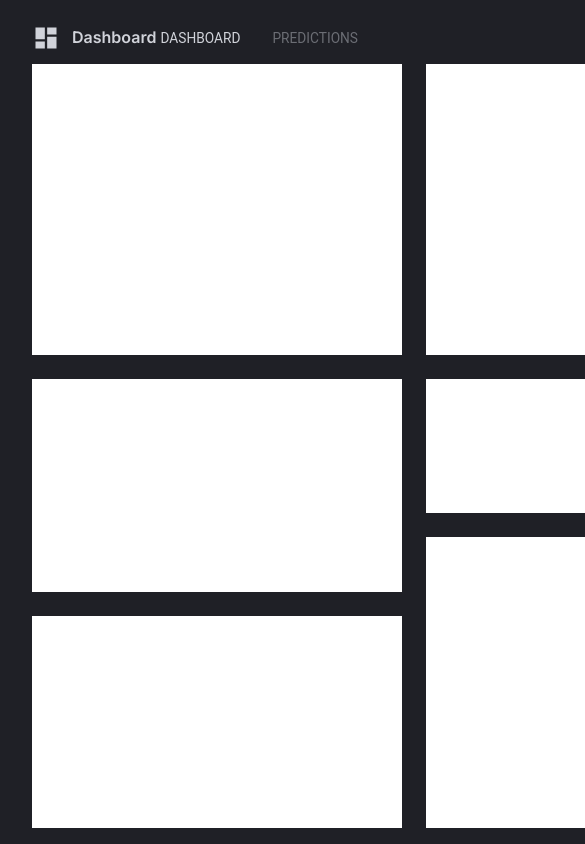
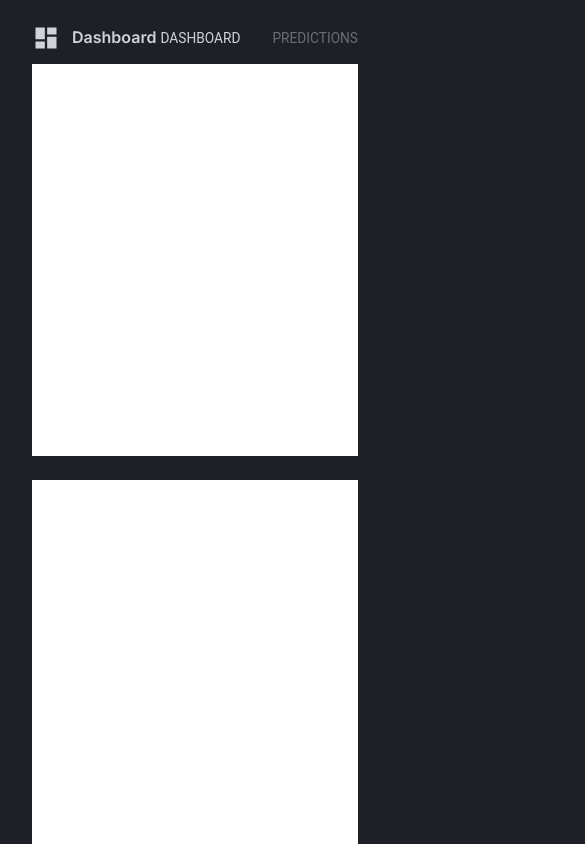
Before and after one commit to karanmann/dashboard-typescript, a React (Vite) app in the folder client/: page / in a window 390 px wide. Shown: the top 844 px of the page, 585 px wide, since content can reach past the window. Built offline with nearby package versions, Linux system fonts and the light colour scheme.

Commit message:
dev: Added responsiveness and custom small screen grid view

```diff
--- a/client/src/scenes/dashboard/index.tsx
+++ b/client/src/scenes/dashboard/index.tsx
@@ -1,8 +1,8 @@
-import { Box, useTheme } from "@mui/material";
+import { Box, useMediaQuery, useTheme } from "@mui/material";
 
 type Props = {};
 
-const gridTemplate = `
+const gridTemplateLargeScreens = `
   "a b c"
   "a b c"
   "a b c"
@@ -14,8 +14,40 @@
   "g h j"
   "g h j"
 `
-
+const gridTemplateSmallScreens = `
+"a"
+"a"
+"a"
+"a"
+"b"
+"b"
+"b"
+"b"
+"c"
+"c"
+"c"
+"d"
+"d"
+"d"
+"e"
+"e"
+"f"
+"f"
+"f"
+"g"
+"g"
+"g"
+"h"
+"h"
+"h"
+"h"
+"i"
+"i"
+"j"
+"j"
+`
 const Dashboard = (props: Props) => {
+  const isAboveMediumScreens = useMediaQuery("(min-width: 1200px)")
   const { palette } = useTheme();
   return (
     <Box
@@ -23,11 +55,17 @@
       height="100%"
       display="grid"
       gap="1.5rem"
-      sx={{
-        gridTemplateColumns: "repeat(3, minmax(370px, 1fr))",
-        gridTemplateRow: "repeat(10, minmax(60px, 1fr))",
-        gridTemplateAreas: gridTemplate,
-      }}
+      sx={
+        isAboveMediumScreens ? {
+          gridTemplateColumns: "repeat(3, minmax(370px, 1fr))",
+          gridTemplateRow: "repeat(10, minmax(60px, 1fr))",
+          gridTemplateAreas: gridTemplateLargeScreens,
+        } : {
+          gridAutoColumns: "1fr",
+          gridAutoRows: "80px",
+          gridTemplateAreas: gridTemplateSmallScreens,
+        }
+      }
     >
       <Box bgcolor="#fff" gridArea="a"></Box>
       <Box bgcolor="#fff" gridArea="b"></Box>
```
